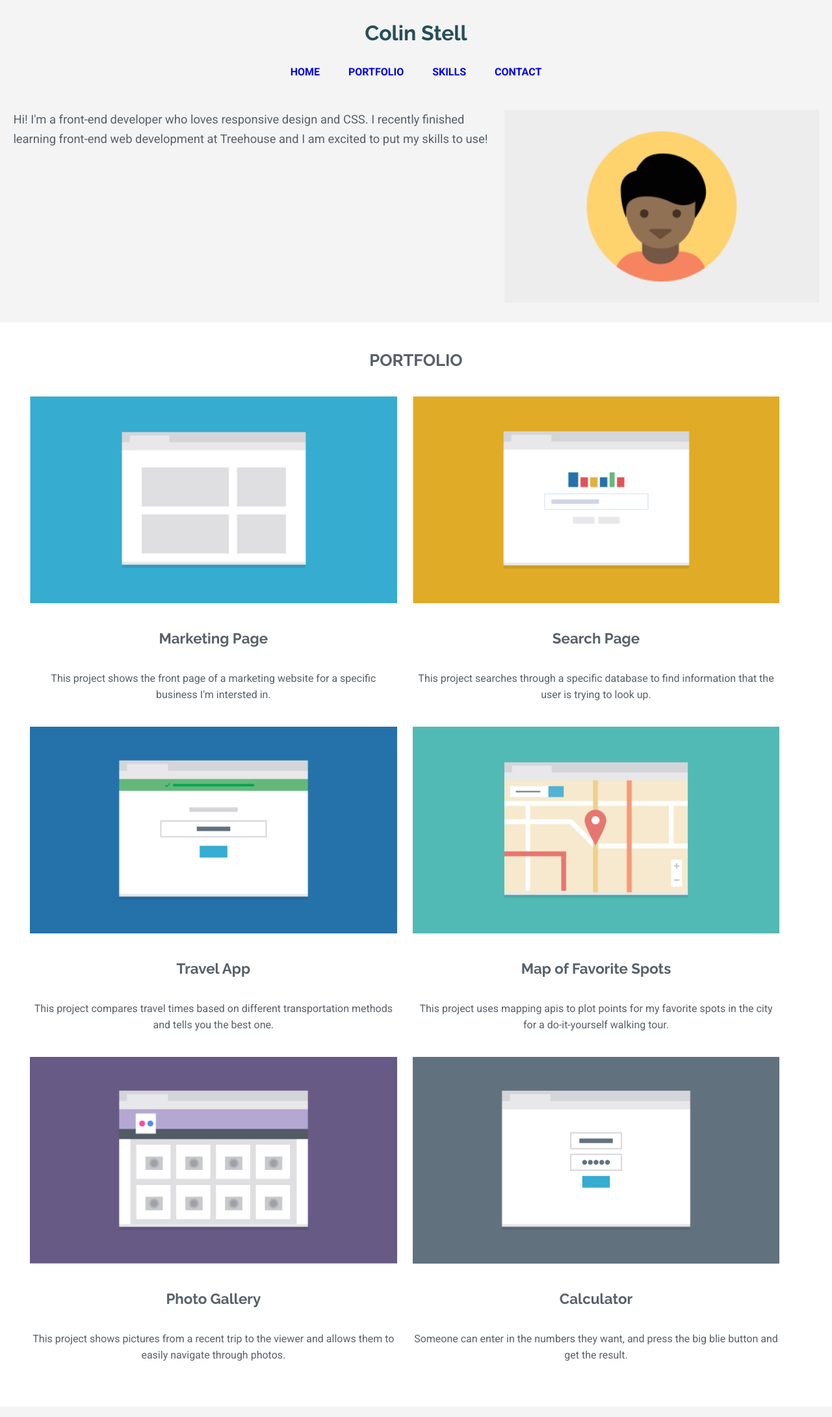
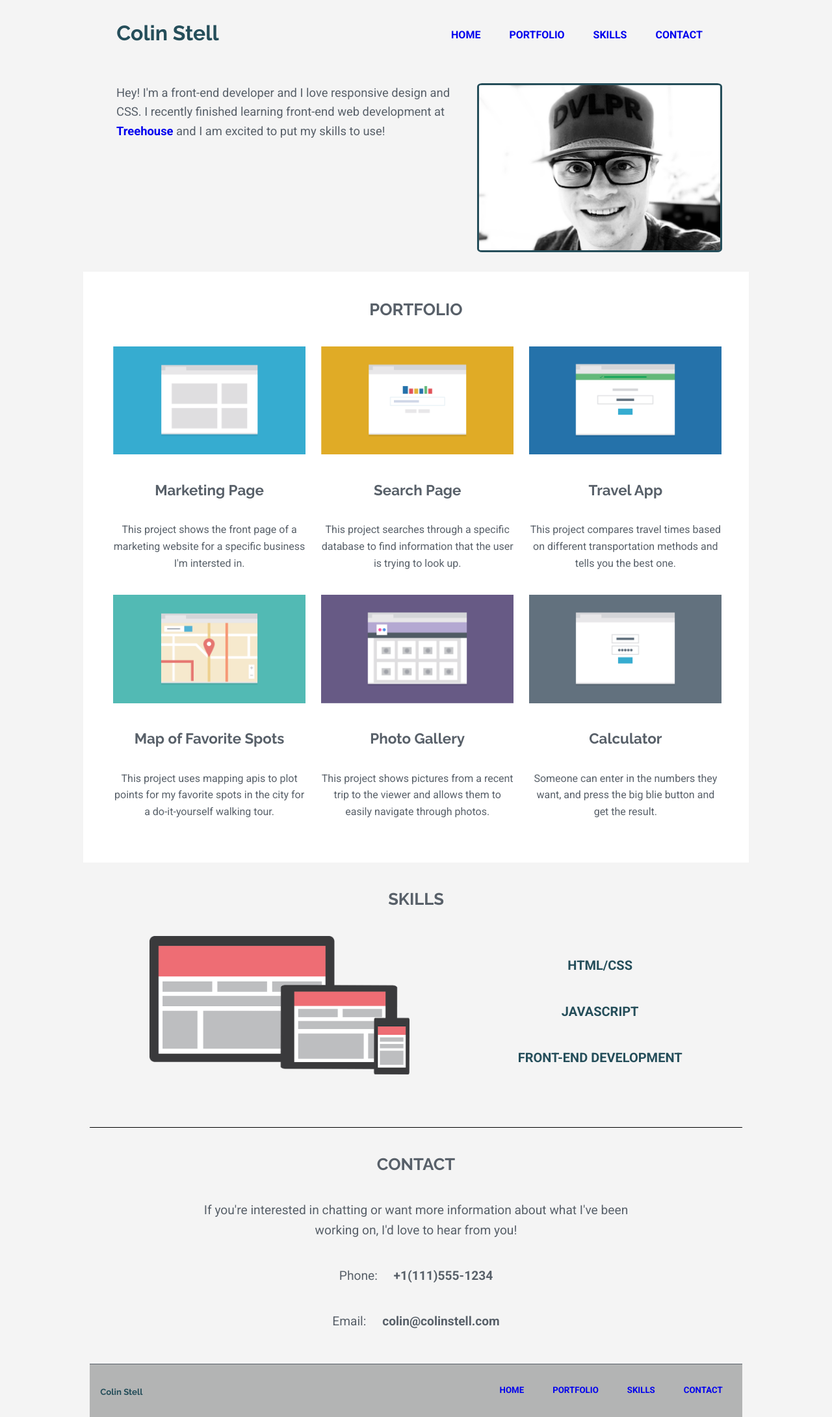
Before and after one commit to ColinStellDev96/fewd2_responsive, a plain HTML site: page index.html in a window 1280 px wide. Shown: the top 2180 px of the page at 65% size. Drawn offline with Linux system fonts and the light colour scheme.

Commit message:
finished styling

```diff
--- a/css/style.css
+++ b/css/style.css
@@ -36,7 +36,7 @@ body {
         padding: 0.625rem;
     }
 
-    a {
+    a:link {
         text-decoration: none;
         font-weight: 600;
     }
@@ -48,6 +48,11 @@ body {
     a:hover {
         color: #254e5a;
         font-weight: bold;
+        font-size: 1.2rem;
+    }
+
+    a:active {
+        color: #254e5a;
     }
 
     .profile-pic {
@@ -55,6 +60,9 @@ body {
         max-width: 80%;
         margin: 0 auto;
         margin-top: 1.5625rem;
+        padding: 0;
+        border: 3px solid #254e5a;
+        border-radius: 2%;
     }
 
     img {
@@ -107,7 +115,7 @@ body {
 
     h5 {
         font-family: "Raleway", sans-serif;
-        text-transform: 700;
+        font-weight: 700;
     }
 
     strong {
@@ -118,11 +126,14 @@ body {
     footer {
         border-top: 1px solid #586069;
         margin: 0.625rem;
+        background-color: #b3b4b4;
+        margin: 1%;
     }
 
     h5 {
         padding: 0.625rem;
         padding-left: 1rem;
+        color:#254e5a;
     }
 
     .footer-name {
@@ -222,7 +233,7 @@ body {
     }
 
     .contact-blurb {
-        margin: 0 3rem;
+        margin: 0 15%;
     }
 
     .contact-section p {
@@ -247,3 +258,61 @@ body {
         font-size: 0.83em;
     }
 }
+
+@media (min-width: 1024px) {
+
+    .container {
+        max-width: 1024px;
+    }
+
+    h1 {
+        float: left;
+        text-align: left;
+        display: inline;
+        width: 30%;
+    }
+
+    .header .container {
+        overflow: auto;
+        padding: 0 4%;
+    }
+
+    .main-nav {
+        float: right;
+        display: inline;
+    }
+
+    .section-one {
+        padding: 0 4%;
+    }
+
+    .profile-pic {
+        margin-left: 1.65rem;
+    }
+
+    .project-card {
+        width: 32%;
+    }
+
+    .skills-img {
+        width: 50%;
+        float: left;
+        padding-left: 10%;
+    }
+
+    .skills-section {
+        overflow: hidden;
+    }
+
+    .skills-group {
+        float: right;
+        display: inline;
+        padding: 0 10%;
+        padding-bottom: 5%;
+        margin-top: 0;
+    }
+
+    .skill {
+        margin-top: 1.2rem;
+    }
+}
--- a/index.html
+++ b/index.html
@@ -28,8 +28,8 @@
     <div class="container">
 
         <div class="section-one clearfix">
-            <img src="images/responsive-layout-profile.png" alt="photo of student" class="profile-pic">
-            <p class="about-blurb">Hi! I'm a front-end developer who loves responsive design and CSS. I recently finished learning front-end web development at Treehouse and I am excited to put my skills to use!</p>
+            <img src="images/profile-img.png" alt="photo of student" class="profile-pic">
+            <p class="about-blurb">Hey! I'm a front-end developer and I love responsive design and CSS. I recently finished learning front-end web development at <a href="http://teamtreehouse.com/" target="_blank">Treehouse</a> and I am excited to put my skills to use!</p>
         </div>
 
         <div id = "portfolio" class="portfolio-section">
@@ -81,8 +81,8 @@
         <div id="contact" class="contact-section clearfix">
             <h3>Contact</h3>
             <p class="contact-blurb">If you're interested in chatting or want more information about what I've been working on, I'd love to hear from you!</p>
-            <p>Phone <strong>+1(111)555-1234</strong></p>
-            <p>Email <strong>email@yoursite.com</strong></p>
+            <p>Phone: <strong>+1(111)555-1234</strong></p>
+            <p>Email: <strong>colin@colinstell.com</strong></p>
         </div>
 
             <footer class="clearfix footer-section">
```
Also changed, not shown: images/profile-img.png (added), 1 other file.
